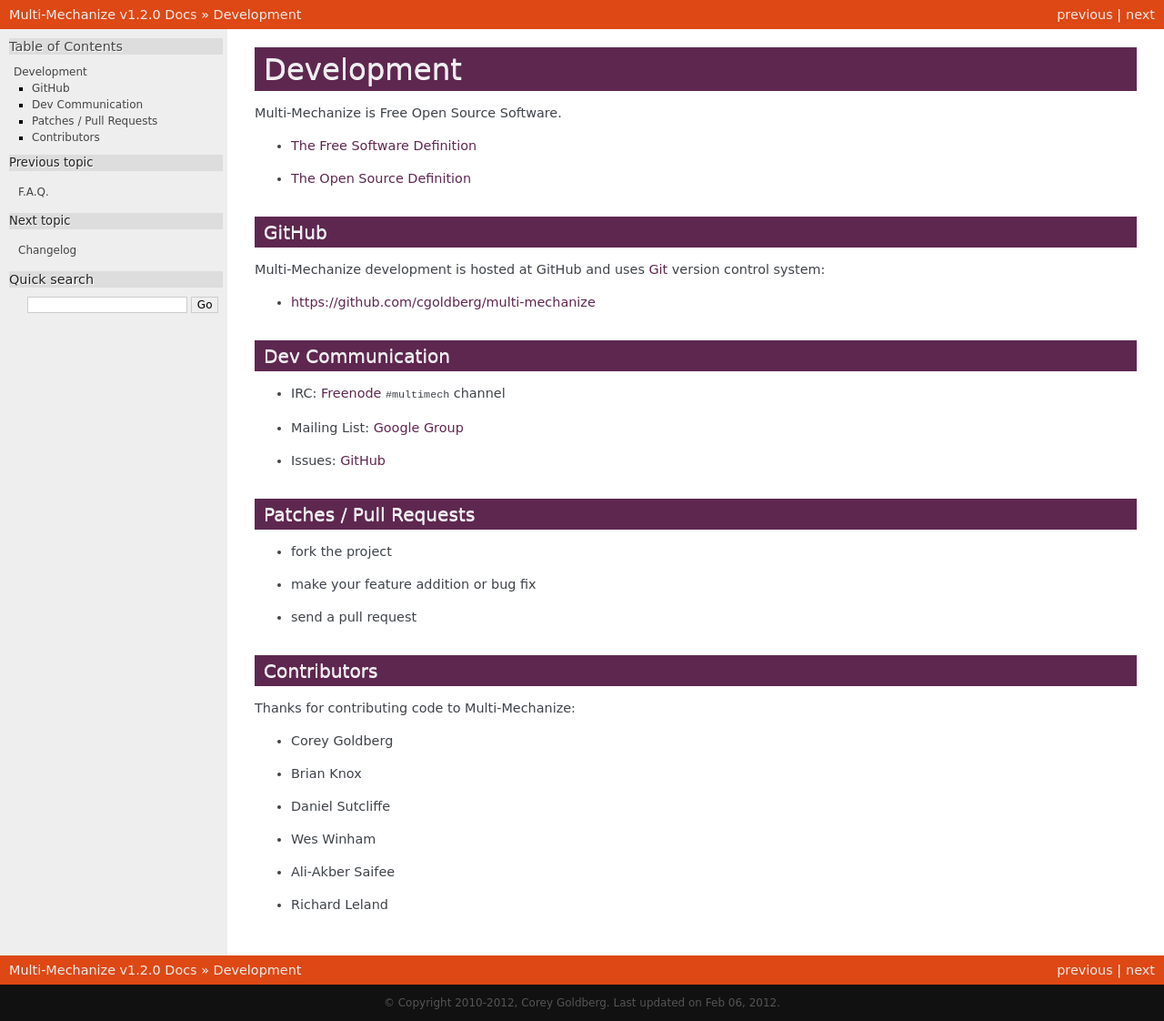
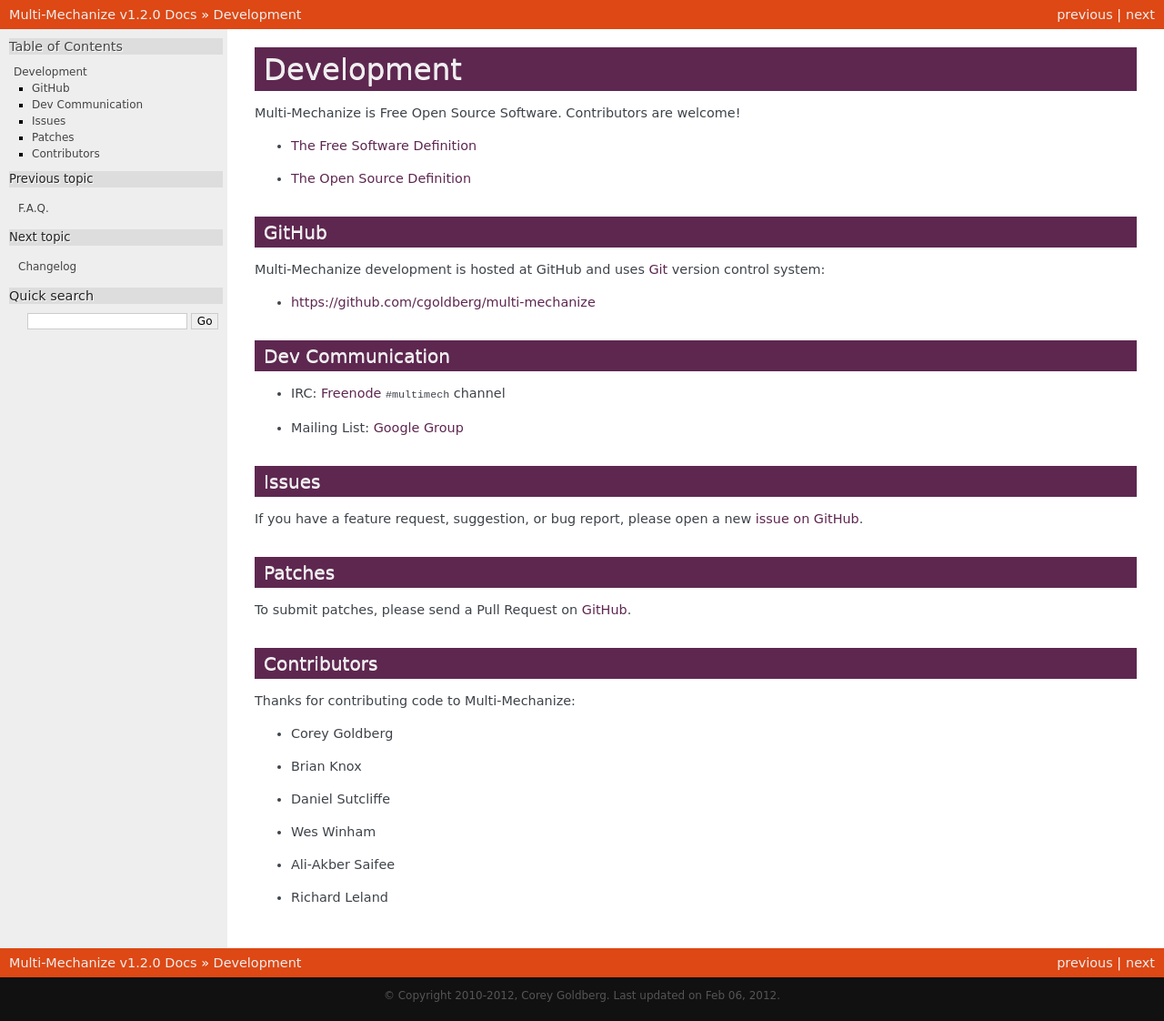
Before and after one commit to cgoldberg/multi-mechanize, a Sphinx documentation site: the page built from docs/dev.rst, in a window 1280 px wide. Shown: the whole page at 91% size. Built offline with Sphinx 7.4.7, drawn with Linux system fonts in a browser that asks for light colours.

Commit message:
updated dev doc

```diff
--- a/docs/dev.rst
+++ b/docs/dev.rst
@@ -1,7 +1,7 @@
 Development
 ===========
 
-Multi-Mechanize is Free Open Source Software.
+Multi-Mechanize is Free Open Source Software.  Contributors are welcome!
 
 * `The Free Software Definition <http://www.gnu.org/philosophy/free-sw.html>`_
 * `The Open Source Definition <http://www.opensource.org/docs/osd>`_
@@ -21,15 +21,19 @@
 
 * IRC: `Freenode <http://freenode.net/>`_ ``#multimech`` channel
 * Mailing List: `Google Group <http://groups.google.com/group/multi-mechanize>`_
-* Issues: `GitHub <https://github.com/cgoldberg/multi-mechanize/issues>`_
 
-***************************
-    Patches / Pull Requests
-***************************
+**********
+    Issues
+**********
 
-* fork the project
-* make your feature addition or bug fix
-* send a pull request
+If you have a feature request, suggestion, or bug report, please open a new
+`issue on GitHub <https://github.com/cgoldberg/multi-mechanize/issues>`_.
+
+***********
+    Patches
+***********
+
+To submit patches, please send a Pull Request on `GitHub <https://github.com/cgoldberg/multi-mechanize>`_.
 
 ****************
     Contributors
```
